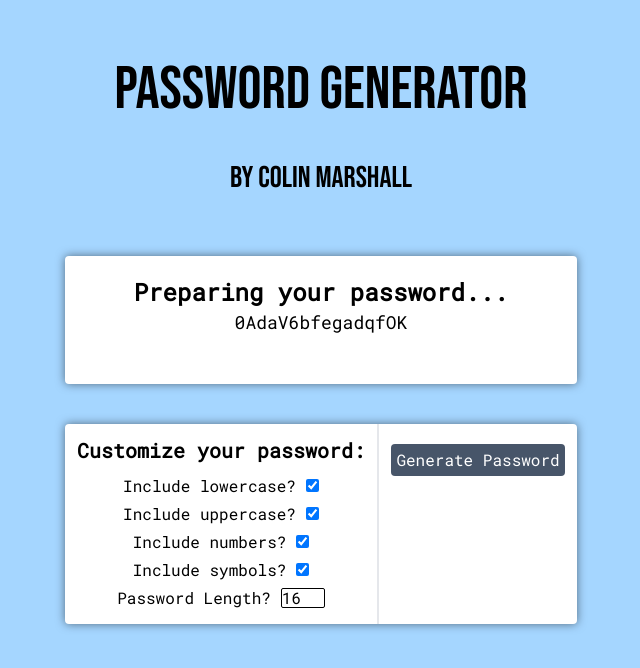
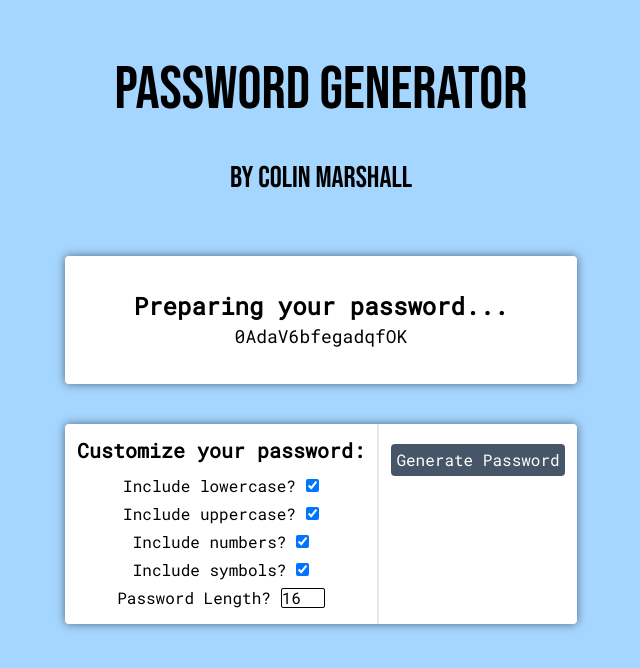
Before and after one commit to CascadeColin/password-generator, a React (Vite) app: page / in a window 1280 px wide. Shown: the top 668 px of the page, without its empty margins (319-959 px from the left). Built offline with nearby package versions, Linux system fonts and the light colour scheme.

Commit message:
centered content in password container

```diff
--- a/src/styles/passwordGenStyle.ts
+++ b/src/styles/passwordGenStyle.ts
@@ -1,5 +1,5 @@
 const passwordContainerStyle =
-  "flex flex-col max-w-lg mx-auto bg-white text-black border-white rounded shadow-[0_0_10px_rgba(0,0,0,0.5)] my-10 p-5 h-32";
+  "flex flex-col justify-center max-w-lg mx-auto bg-white text-black border-white rounded shadow-[0_0_10px_rgba(0,0,0,0.5)] my-10 p-5 h-32";
 
 const passwordHeaderStyle = "text-center text-2xl font-bold max-w-xl mx-auto";
 
```
